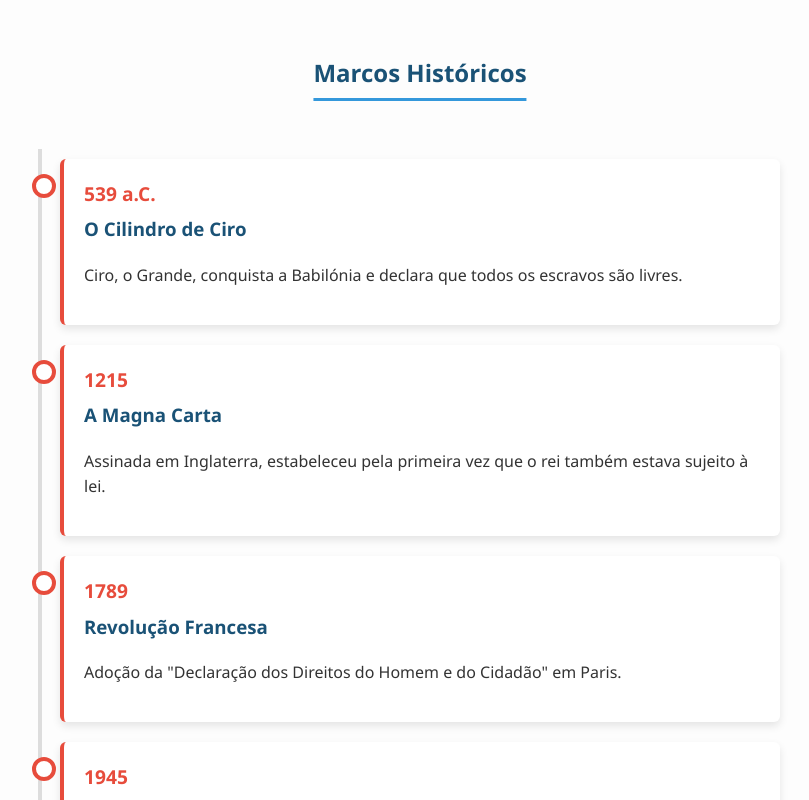
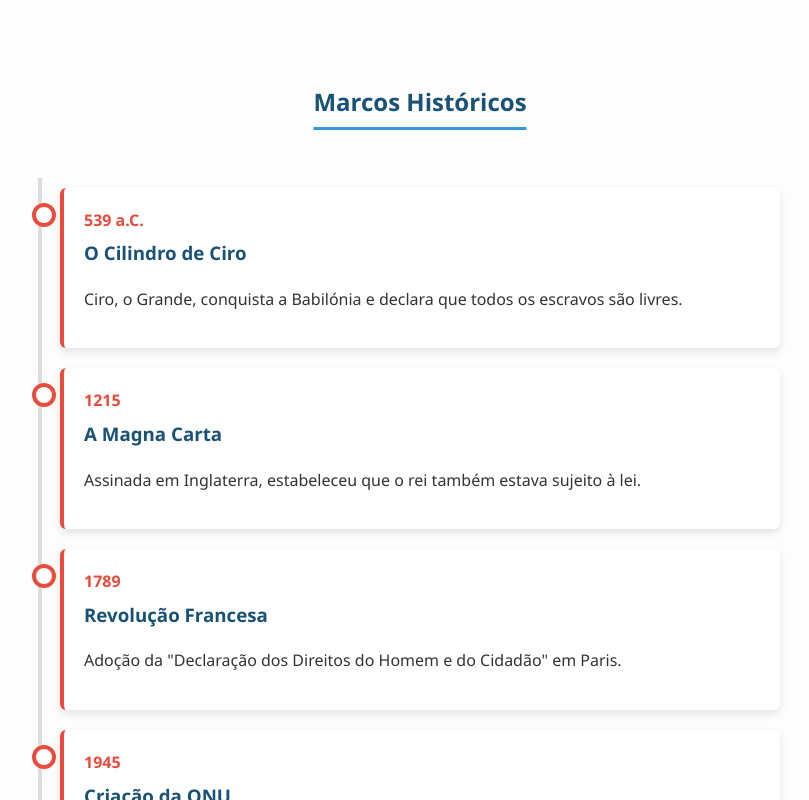
Before and after one commit to DuarteViieiira/direitos-humanos-interativo, a plain HTML site: page index.html in a window 1280 px wide. Shown: the part 2000-2800 px from the top of the page, without its empty margins (220-1029 px from the left). Drawn offline with Linux system fonts and the light colour scheme.

Commit message:
Update index.html

```diff
--- a/index.html
+++ b/index.html
@@ -12,9 +12,9 @@
             --light: #eaf2f8;         /* Fundo Claro */
             --text: #333;             /* Cor do Texto */
             --timeline-color: #e74c3c; /* Vermelho para destaque */
+            --green: #27ae60;         /* Verde para a secção de agir */
         }
 
-        /* ISTO FAZ O SCROLL SUAVE NO MENU */
         html { scroll-behavior: smooth; }
 
         body {
@@ -31,7 +31,7 @@
             background-color: #154360;
             text-align: center;
             padding: 15px;
-            position: sticky; /* Menu cola no topo */
+            position: sticky;
             top: 0;
             z-index: 1000;
             box-shadow: 0 2px 5px rgba(0,0,0,0.2);
@@ -40,9 +40,9 @@
         nav a {
             color: white;
             text-decoration: none;
-            margin: 0 15px;
+            margin: 0 10px; /* Reduzi um pouco a margem para caberem todos */
             font-weight: bold;
-            font-size: 1.1rem;
+            font-size: 0.95rem;
             text-transform: uppercase;
             letter-spacing: 1px;
             transition: color 0.3s;
@@ -53,7 +53,7 @@
         header {
             background: linear-gradient(135deg, var(--primary), var(--accent));
             color: white;
-            padding: 4rem 1rem;
+            padding: 5rem 1rem;
             text-align: center;
         }
 
@@ -66,7 +66,7 @@
             padding: 2rem;
         }
 
-        /* Ajuste para o menu não tapar os títulos ao descer */
+        /* Ajuste do scroll para não tapar títulos */
         section {
             margin-bottom: 6rem;
             padding-top: 80px;
@@ -85,7 +85,7 @@
             transform: translateX(-50%);
         }
 
-        /* --- 3. ESTILOS DOS CARTÕES (FLIP CARDS) --- */
+        /* --- 3. ESTILOS DOS CARTÕES --- */
         .cards-grid {
             display: flex;
             flex-wrap: wrap;
@@ -130,11 +130,7 @@
         .card-front { background-color: white; border-top: 5px solid var(--accent); }
         .card-front h3 { color: var(--primary); margin-bottom: 10px; font-size: 1.5rem; }
 
-        .card-back {
-            background-color: var(--accent);
-            color: white;
-            transform: rotateY(180deg);
-        }
+        .card-back { background-color: var(--accent); color: white; transform: rotateY(180deg); }
 
         /* --- 4. ESTILOS DO MAPA --- */
         .map-container {
@@ -182,108 +178,88 @@
         }
 
         /* --- 5. ESTILOS DA TIMELINE VERTICAL --- */
-        .timeline {
-            position: relative;
-            max-width: 800px;
-            margin: 0 auto;
+        .timeline { position: relative; max-width: 800px; margin: 0 auto; }
+        .timeline::after {
+            content: ''; position: absolute; width: 4px; background-color: #ddd;
+            top: 0; bottom: 0; left: 20px; margin-left: -2px;
         }
-        /* Linha Vertical */
-        .timeline::after {
-            content: '';
-            position: absolute;
-            width: 4px;
-            background-color: #ddd;
-            top: 0;
-            bottom: 0;
-            left: 20px;
-            margin-left: -2px;
+        .timeline-item { padding: 10px 40px; position: relative; width: 100%; box-sizing: border-box; }
+        .timeline-item::after {
+            content: ''; position: absolute; width: 16px; height: 16px; left: 12px;
+            background-color: white; border: 4px solid var(--timeline-color); top: 25px;
+            border-radius: 50%; z-index: 1; transition: background-color 0.3s;
         }
-        /* Contentor do item */
-        .timeline-item {
-            padding: 10px 40px;
-            position: relative;
-            background-color: inherit;
-            width: 100%;
-            box-sizing: border-box;
-        }
-        /* Bolinhas */
-        .timeline-item::after {
-            content: '';
-            position: absolute;
-            width: 16px;
-            height: 16px;
-            left: 12px;
-            background-color: white;
-            border: 4px solid var(--timeline-color);
-            top: 25px;
-            border-radius: 50%;
-            z-index: 1;
-            transition: background-color 0.3s;
-        }
-        .timeline-item:hover::after {
-            background-color: var(--timeline-color);
-        }
-        /* Caixa de Texto */
+        .timeline-item:hover::after { background-color: var(--timeline-color); }
         .content {
-            padding: 20px;
-            background-color: white;
-            position: relative;
-            border-radius: 6px;
-            box-shadow: 0 4px 8px rgba(0,0,0,0.1);
-            transition: transform 0.3s;
+            padding: 20px; background-color: white; position: relative; border-radius: 6px;
+            box-shadow: 0 4px 8px rgba(0,0,0,0.1); transition: transform 0.3s;
             border-left: 4px solid var(--timeline-color);
         }
-        .content:hover {
-            transform: translateX(10px);
+        .content:hover { transform: translateX(10px); }
+        .content h3 { color: var(--primary); margin-top: 0; }
+        .date { font-weight: bold; color: var(--timeline-color); display: block; margin-bottom: 5px; }
+
+        /* --- 6. ESTILOS DO VÍDEO (NOVO) --- */
+        .video-wrapper {
+            position: relative;
+            padding-bottom: 56.25%; /* 16:9 Aspect Ratio */
+            height: 0;
+            overflow: hidden;
+            max-width: 900px;
+            margin: 0 auto;
+            border-radius: 10px;
+            box-shadow: 0 5px 15px rgba(0,0,0,0.2);
         }
-        .content h3 { color: var(--primary); margin-top: 0; }
-        .date {
-            font-weight: bold;
-            color: var(--timeline-color);
-            display: block;
-            margin-bottom: 5px;
-            font-size: 1.2rem;
+        .video-wrapper iframe {
+            position: absolute;
+            top: 0;
+            left: 0;
+            width: 100%;
+            height: 100%;
+            border: 0;
         }
 
-        /* --- 6. GERADOR DE CITAÇÕES --- */
+        /* --- 7. ESTILOS "O QUE PODES FAZER" (NOVO) --- */
+        .action-grid {
+            display: flex;
+            flex-wrap: wrap;
+            justify-content: center;
+            gap: 30px;
+        }
+        .action-card {
+            background-color: white;
+            padding: 30px;
+            border-radius: 10px;
+            width: 250px;
+            text-align: center;
+            box-shadow: 0 4px 10px rgba(0,0,0,0.1);
+            transition: transform 0.3s, border-color 0.3s;
+            border-bottom: 5px solid var(--green);
+        }
+        .action-card:hover {
+            transform: translateY(-10px);
+        }
+        .action-icon { font-size: 3rem; margin-bottom: 15px; display: block; }
+        .action-card h3 { color: var(--primary); }
+
+        /* --- 8. GERADOR DE CITAÇÕES --- */
         .quote-box {
-            text-align: center;
-            background: var(--primary);
-            color: white;
-            padding: 3rem;
-            border-radius: 15px;
-            max-width: 700px;
-            margin: 0 auto;
+            text-align: center; background: var(--primary); color: white;
+            padding: 3rem; border-radius: 15px; max-width: 700px; margin: 0 auto;
             box-shadow: 0 10px 20px rgba(0,0,0,0.2);
         }
-        .quote-text {
-            font-size: 1.5rem;
-            font-style: italic;
-            margin-bottom: 20px;
-            display: block;
-            min-height: 80px;
-        }
+        .quote-text { font-size: 1.5rem; font-style: italic; margin-bottom: 20px; display: block; min-height: 80px; }
         .quote-author { font-weight: bold; opacity: 0.9; }
         .quote-btn {
-            background-color: var(--timeline-color);
-            color: white;
-            border: none;
-            padding: 12px 25px;
-            font-size: 1rem;
-            border-radius: 50px;
-            cursor: pointer;
-            margin-top: 30px;
-            transition: background 0.3s, transform 0.2s;
-            font-weight: bold;
+            background-color: var(--timeline-color); color: white; border: none; padding: 12px 25px;
+            font-size: 1rem; border-radius: 50px; cursor: pointer; margin-top: 30px;
+            transition: background 0.3s, transform 0.2s; font-weight: bold;
         }
         .quote-btn:hover { background-color: #c0392b; transform: scale(1.05); }
 
         footer {
-            background-color: var(--primary);
-            color: white;
-            text-align: center;
-            padding: 3rem;
-            margin-top: 5rem;
+            background-color: var(--primary); color: white; text-align: center;
+            padding: 3rem; margin-top: 5rem;
         }
     </style>
 </head>
@@ -292,7 +268,9 @@
     <nav>
         <a href="#artigos">Artigos</a>
         <a href="#mapa">Mapa</a>
-        <a href="#timeline">Linha do Tempo</a>
+        <a href="#timeline">História</a>
+        <a href="#video">Vídeo</a>
+        <a href="#agir">Agir</a>
         <a href="#citacao">Inspiração</a>
     </nav>
 
@@ -306,30 +284,25 @@
         <section id="artigos">
             <h2>Artigos Fundamentais</h2>
             <div class="cards-grid">
-
                 <div class="card"><div class="card-inner"><div class="card-front"><h3>Artigo 1º</h3><p>Liberdade e Igualdade</p><small>(Passa o rato)</small></div><div class="card-back"><p>"Todos os seres humanos nascem livres e iguais em dignidade e em direitos."</p></div></div></div>
                 <div class="card"><div class="card-inner"><div class="card-front"><h3>Artigo 3º</h3><p>Vida e Segurança</p></div><div class="card-back"><p>"Todo o indivíduo tem direito à vida, à liberdade e à segurança pessoal."</p></div></div></div>
                 <div class="card"><div class="card-inner"><div class="card-front"><h3>Artigo 4º</h3><p>Fim da Escravatura</p></div><div class="card-back"><p>"Ninguém será mantido em escravatura ou servidão; a escravatura é proibida."</p></div></div></div>
                 <div class="card"><div class="card-inner"><div class="card-front"><h3>Artigo 5º</h3><p>Contra a Tortura</p></div><div class="card-back"><p>"Ninguém será submetido a tortura, nem a penas ou tratamentos cruéis."</p></div></div></div>
                 <div class="card"><div class="card-inner"><div class="card-front"><h3>Artigo 19º</h3><p>Liberdade de Expressão</p></div><div class="card-back"><p>"Todo o indivíduo tem direito à liberdade de opinião e de expressão."</p></div></div></div>
                 <div class="card"><div class="card-inner"><div class="card-front"><h3>Artigo 26º</h3><p>Direito à Educação</p></div><div class="card-back"><p>"Toda a pessoa tem direito à educação. A educação deve ser gratuita."</p></div></div></div>
-
             </div>
         </section>
 
         <section id="mapa">
             <h2>A Origem da ONU</h2>
             <p style="text-align: center;">Clica nos pontos vermelhos no mapa para veres a história.</p>
-
             <div class="map-container">
                 <img src="mapa.png" alt="Mapa Mundo" class="world-map">
-
                 <div class="pin" style="top: 32%; left: 16%;" onclick="mostrarHistoria('sf')" title="São Francisco"></div>
                 <div class="pin" style="top: 31%; left: 26%;" onclick="mostrarHistoria('ny')" title="Nova Iorque"></div>
                 <div class="pin" style="top: 27%; left: 49%;" onclick="mostrarHistoria('paris')" title="Paris"></div>
                 <div class="pin" style="top: 29%; left: 50.5%;" onclick="mostrarHistoria('genebra')" title="Genebra"></div>
             </div>
-
             <div id="caixa-historia" class="history-box">
                 <h3>Seleciona uma cidade...</h3>
                 <p>Descobre onde foram dados os passos mais importantes para os Direitos Humanos.</p>
@@ -338,47 +311,43 @@
 
         <section id="timeline">
             <h2>Marcos Históricos</h2>
+            <div class="timeline">
+                <div class="timeline-item"><div class="content"><span class="date">539 a.C.</span><h3>O Cilindro de Ciro</h3><p>Ciro, o Grande, conquista a Babilónia e declara que todos os escravos são livres.</p></div></div>
+                <div class="timeline-item"><div class="content"><span class="date">1215</span><h3>A Magna Carta</h3><p>Assinada em Inglaterra, estabeleceu que o rei também estava sujeito à lei.</p></div></div>
+                <div class="timeline-item"><div class="content"><span class="date">1789</span><h3>Revolução Francesa</h3><p>Adoção da "Declaração dos Direitos do Homem e do Cidadão" em Paris.</p></div></div>
+                <div class="timeline-item"><div class="content"><span class="date">1945</span><h3>Criação da ONU</h3><p>Após a Segunda Guerra Mundial, 50 países reúnem-se para criar uma organização para a paz.</p></div></div>
+                <div class="timeline-item"><div class="content"><span class="date">1948</span><h3>A Declaração Universal</h3><p>A ONU adota a DUDH. Definem-se os 30 direitos fundamentais de todos os seres humanos.</p></div></div>
+            </div>
+        </section>
 
-            <div class="timeline">
+        <section id="video">
+            <h2>Multimédia</h2>
+            <p style="text-align: center; margin-bottom: 20px;">Vê este vídeo curto para entenderes o impacto dos direitos na tua vida.</p>
+            <div class="video-wrapper">
+                <iframe src="https://www.youtube.com/embed/5RR4VXNX3jA" title="YouTube video player" allow="accelerometer; autoplay; clipboard-write; encrypted-media; gyroscope; picture-in-picture" allowfullscreen></iframe>
+            </div>
+        </section>
 
-                <div class="timeline-item">
-                    <div class="content">
-                        <span class="date">539 a.C.</span>
-                        <h3>O Cilindro de Ciro</h3>
-                        <p>Ciro, o Grande, conquista a Babilónia e declara que todos os escravos são livres.</p>
-                    </div>
+        <section id="agir">
+            <h2>O Que Podes Fazer?</h2>
+            <div class="action-grid">
+
+                <div class="action-card">
+                    <span class="action-icon">📚</span>
+                    <h3>Informa-te</h3>
+                    <p>Lê a Declaração Universal completa. Conhecimento é poder e o primeiro passo para a mudança.</p>
                 </div>
 
-                <div class="timeline-item">
-                    <div class="content">
-                        <span class="date">1215</span>
-                        <h3>A Magna Carta</h3>
-                        <p>Assinada em Inglaterra, estabeleceu pela primeira vez que o rei também estava sujeito à lei.</p>
-                    </div>
+                <div class="action-card">
+                    <span class="action-icon">🗣️</span>
+                    <h3>Denuncia</h3>
+                    <p>Se vires alguém ser discriminado ou tratado injustamente, não fiques calado. Fala.</p>
                 </div>
 
-                <div class="timeline-item">
-                    <div class="content">
-                        <span class="date">1789</span>
-                        <h3>Revolução Francesa</h3>
-                        <p>Adoção da "Declaração dos Direitos do Homem e do Cidadão" em Paris.</p>
-                    </div>
-                </div>
-
-                <div class="timeline-item">
-                    <div class="content">
-                        <span class="date">1945</span>
-                        <h3>Criação da ONU</h3>
-                        <p>Após a Segunda Guerra Mundial, 50 países reúnem-se para criar uma organização para a paz.</p>
-                    </div>
-                </div>
-
-                <div class="timeline-item">
-                    <div class="content">
-                        <span class="date">1948</span>
-                        <h3>A Declaração Universal</h3>
-                        <p>A ONU adota a DUDH. Definem-se os 30 direitos fundamentais de todos os seres humanos.</p>
-                    </div>
+                <div class="action-card">
+                    <span class="action-icon">🤝</span>
+                    <h3>Apoia</h3>
+                    <p>Sê voluntário ou apoia organizações locais que ajudam pessoas em situações vulneráveis.</p>
                 </div>
 
             </div>
```
